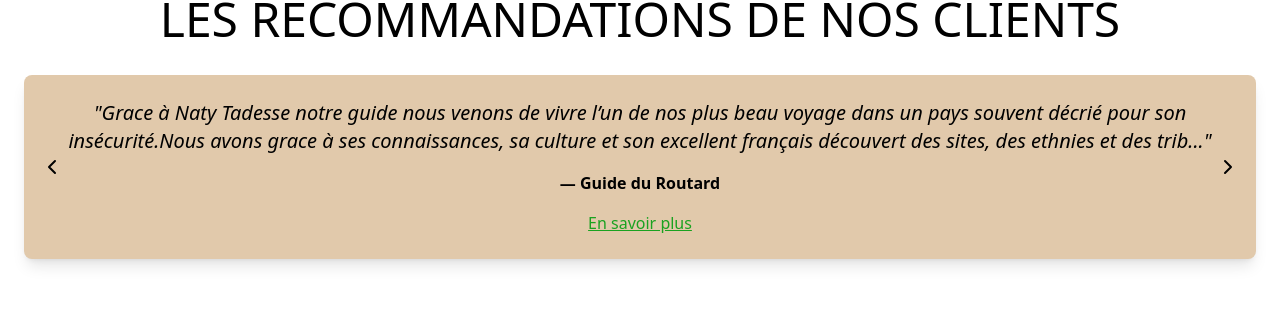
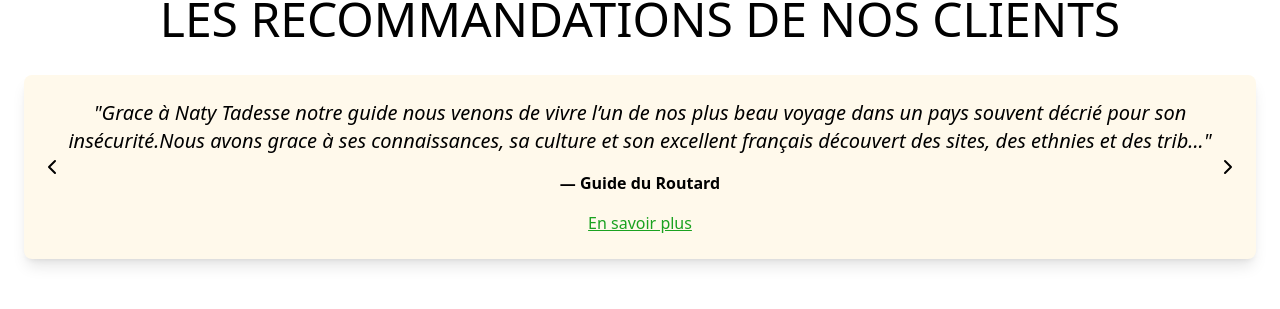
Before and after one commit to guiors/tourOperator, a React (Vite) app: page /#/ in a window 1280 px wide. Shown: the part 2103-2412 px from the top of the page. Built offline with nearby package versions, Linux system fonts and the light colour scheme.

Commit message:
Update bg color

```diff
--- a/src/components/Reviews.jsx
+++ b/src/components/Reviews.jsx
@@ -52,7 +52,7 @@ const Reviews = () => {
         Les recommandations de nos clients
       </h1>
 
-      <div className="bg-[#e1c9ab] shadow-lg rounded-lg p-6 text-center relative text-black">
+      <div className="bg-[#FFF9EB] shadow-lg rounded-lg p-6 text-center relative text-black">
         <button
           className="absolute left-4 top-1/2 transform -translate-y-1/2 text-gray-300 hover:text-gray-100"
           onClick={handlePrev}
```
